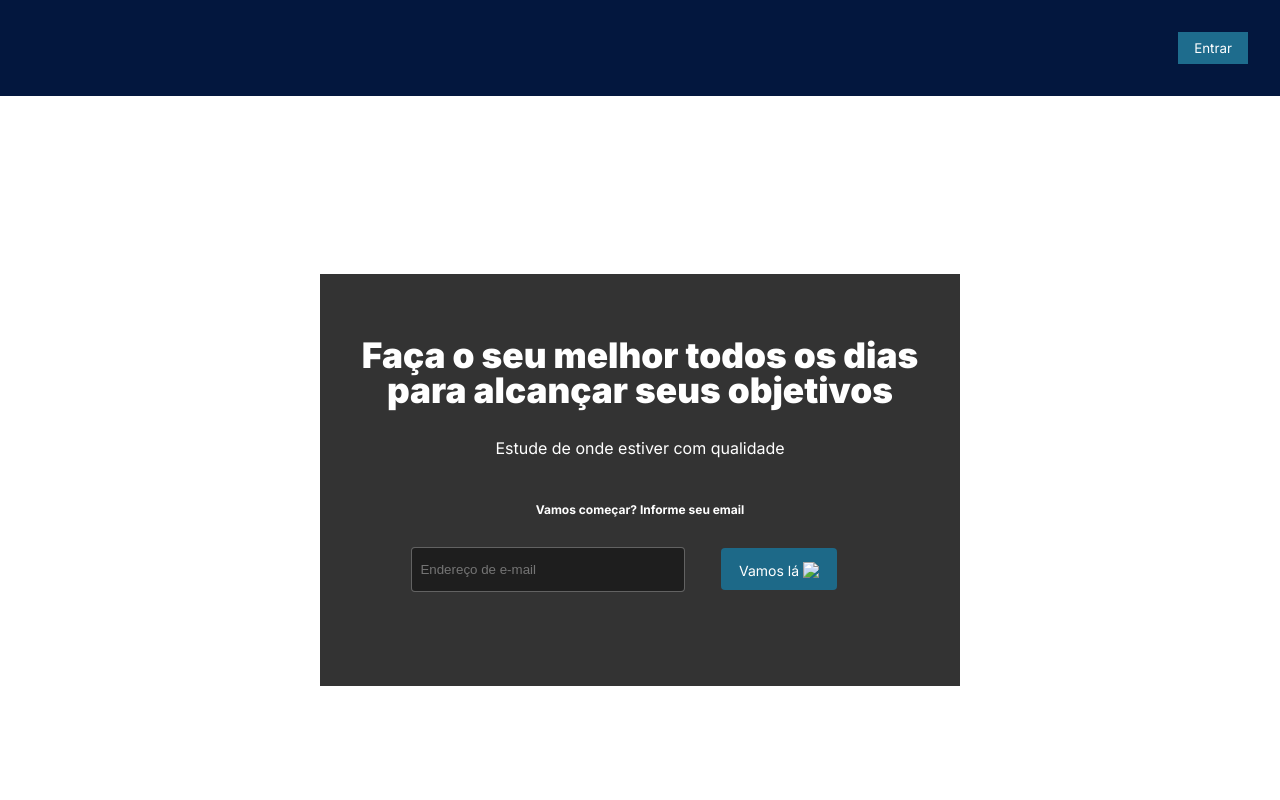
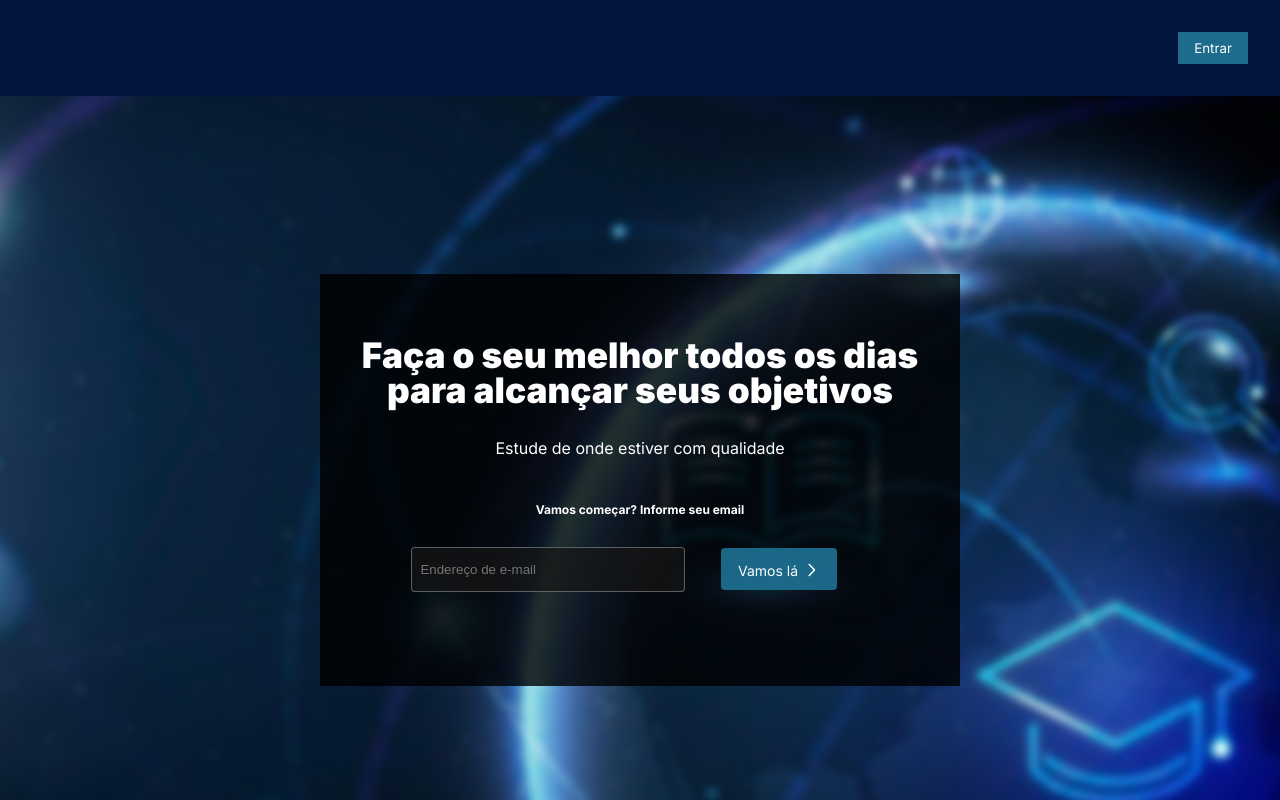
Before and after one commit to VitorNeryz/SoulLogTech, a plain HTML site: page index.html in a window 1280 px wide. Drawn offline with Linux system fonts and the light colour scheme; the site is published under a folder, as on GitHub Pages, so addresses that start at the root find nothing.

Commit message:
fix images

```diff
--- a/index.html
+++ b/index.html
@@ -29,7 +29,7 @@
                 <input class="input" label="email" placeholder="Endereço de e-mail">
                 <button class="button button-form">
                     <span>Vamos lá</span>
-                    <img src="/imgs/vector.svg">
+                    <img src="./imgs/vector.svg">
                 </button>
             </div>
         </div>
--- a/style.css
+++ b/style.css
@@ -28,7 +28,7 @@ body,html{
     right: -50px;
     width: calc(100% + 100px);
     height: calc(100% + 100px);
-    background-image: url(/imgs/mainpagebackground.png);
+    background-image: url(./imgs/mainpagebackground.png);
     filter: blur(4px);
     background-repeat: no-repeat;
     background-size: cover;
```
